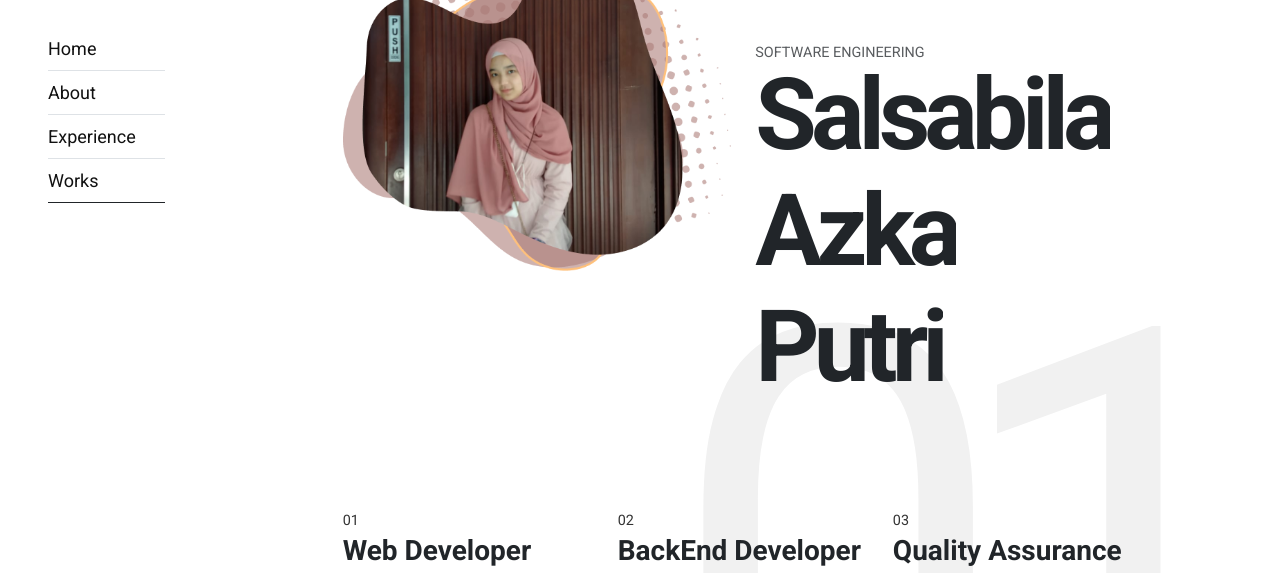
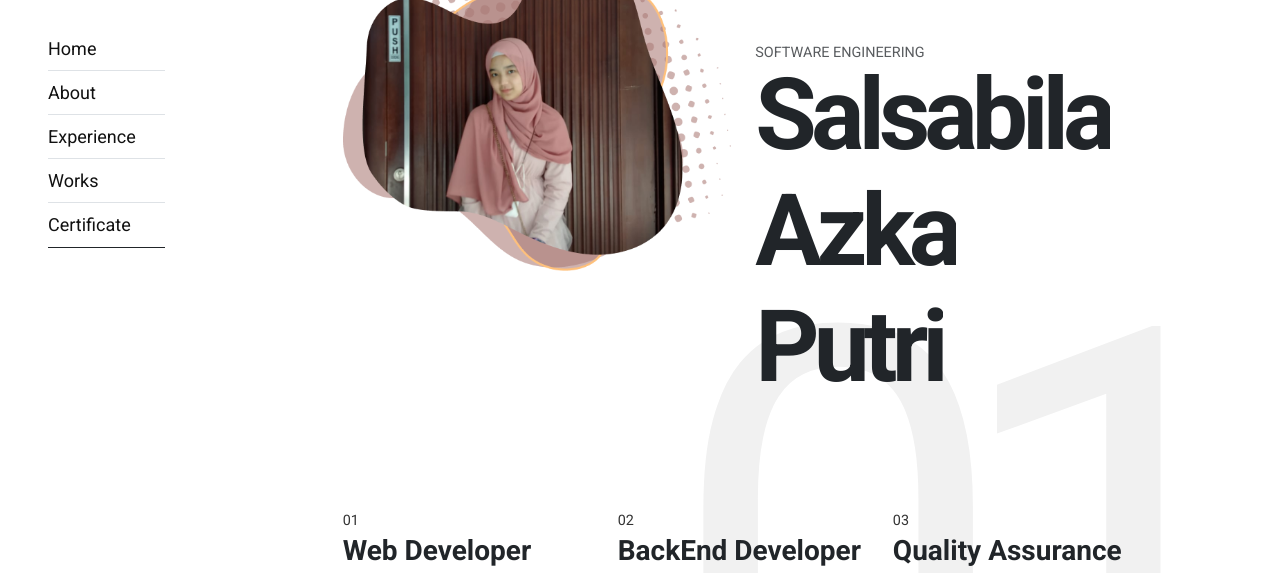
Before and after one commit to salsaazka/Portfolio-Salsabila-Azka, a plain HTML site: page index.html in a window 1280 px wide. Shown: the part 103-676 px from the top of the page. Drawn offline with nearby package versions, Linux system fonts and the light colour scheme.

Commit message:
update sertifikat

```diff
--- a/index.html
+++ b/index.html
@@ -181,7 +181,7 @@
               <li><a href="#about" class="nav-link">About</a></li>
               <li><a href="#experience" class="nav-link">Experience</a></li>
               <li><a href="#portfolio" class="nav-link">Works</a></li>
-              <!-- <li><a href="#contact" class="nav-link">Contact</a></li> -->
+              <li><a href="#certificate" class="nav-link">Certificate</a></li>
             </ul>
           </nav>
         </div>
```
